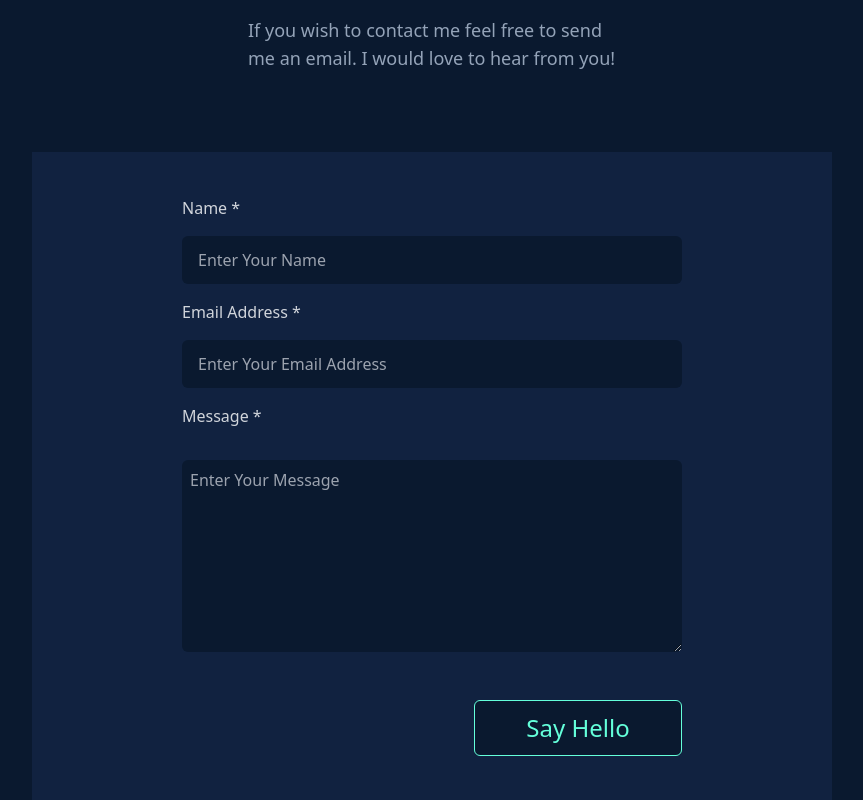
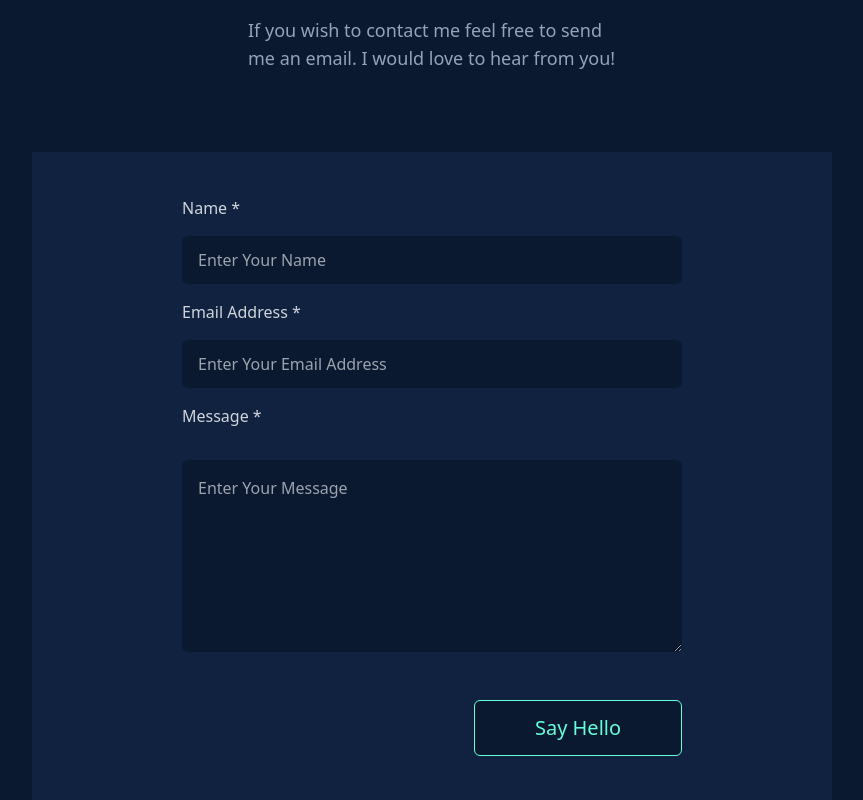
Before and after one commit to Zeroluffs/my-portafolio, a Next.js app: page / in a window 1280 px wide. Shown: the part 3572-4372 px from the top of the page, without its empty margins (208-1071 px from the left). Built offline with nearby package versions, Linux system fonts and the light colour scheme.

Commit message:
button font size

```diff
--- a/components/contact/ContactForm.tsx
+++ b/components/contact/ContactForm.tsx
@@ -9,7 +9,6 @@ export function ContactForm() {
           to hear from you!
         </p>
       </div>
-
       <div className="flex flex-col items-center justify-center mt-20 bg-lightNavy w-[800px] h-[648px] m-auto">
         <form className="flex flex-col">
           <div>
@@ -25,13 +24,13 @@ export function ContactForm() {
             ></input>
           </div>
           <div>
-            <label htmlFor="name" className="text-base text-gray-300">
+            <label htmlFor="email" className="text-base text-gray-300">
               Email Address *
             </label>
             <input
               required
               className="block h-12 p-4 my-4 rounded-md w-[500px] bg-midnight text-lightState "
-              id="name"
+              id="email"
               type="email"
               placeholder="Enter Your Email Address"
             ></input>
@@ -43,12 +42,12 @@ export function ContactForm() {
             <textarea
               required
               placeholder="Enter Your Message"
-              className="block h-48 p-2 my-8 transition w-[500px] ease-in-out rounded-md text-lightState bg-midnight  "
+              className="block h-48 p-4 my-8 transition w-[500px] ease-in-out rounded-md text-lightState bg-midnight  "
               id="name"
             ></textarea>
           </div>
 
-          <button className="mt-4 ml-auto text-2xl transition-colors duration-200 transform border rounded-md h-14 w-52 border-leaf text-leaf bg-midnight hover:bg-leaf hover:bg-opacity-10 focus:bg-leaf">
+          <button className="mt-4 ml-auto text-xl transition-colors duration-200 transform border rounded-md h-14 w-52 border-leaf text-leaf bg-midnight hover:bg-leaf hover:bg-opacity-10 focus:bg-leaf">
             Say Hello
           </button>
         </form>
```
